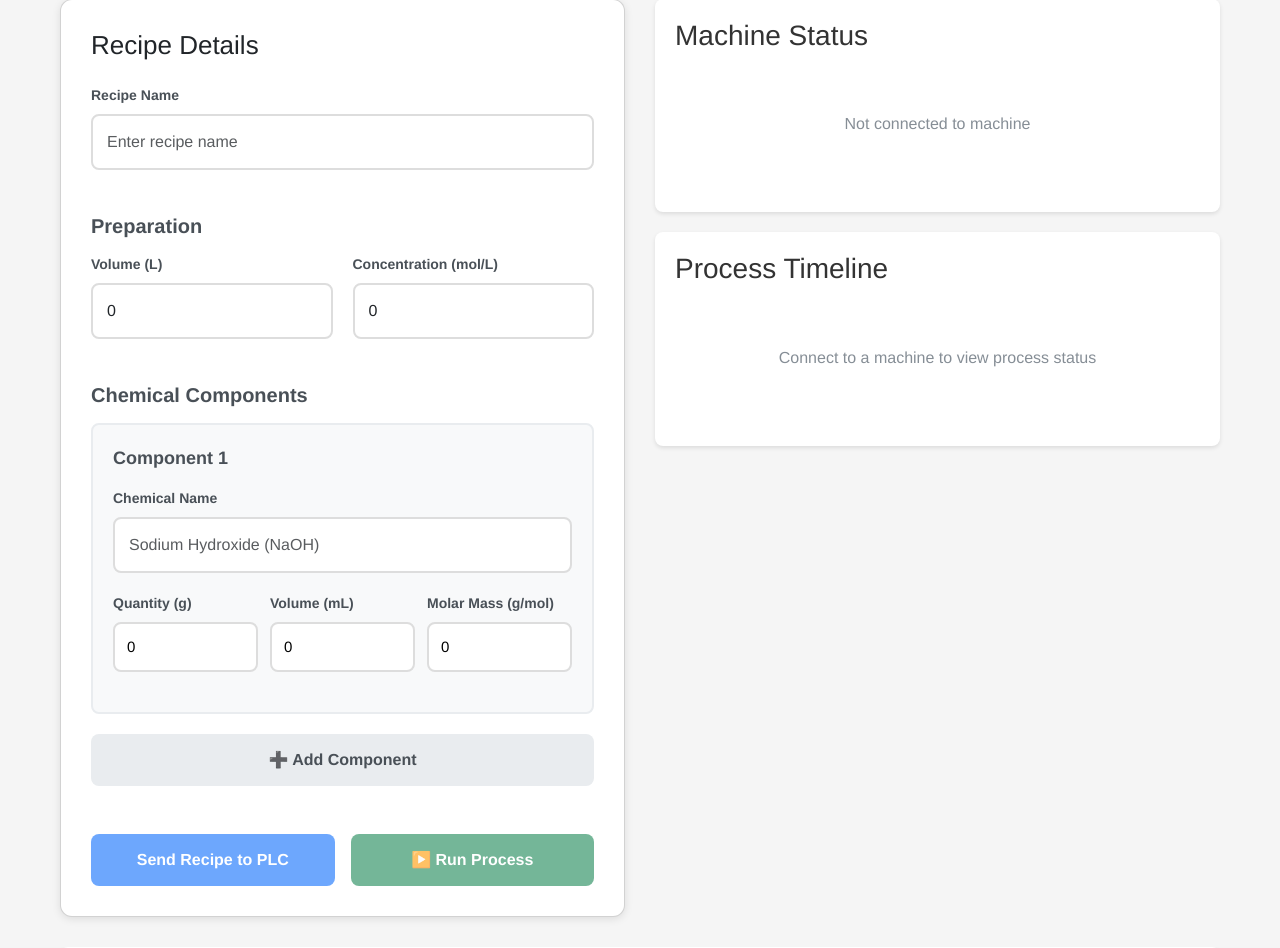
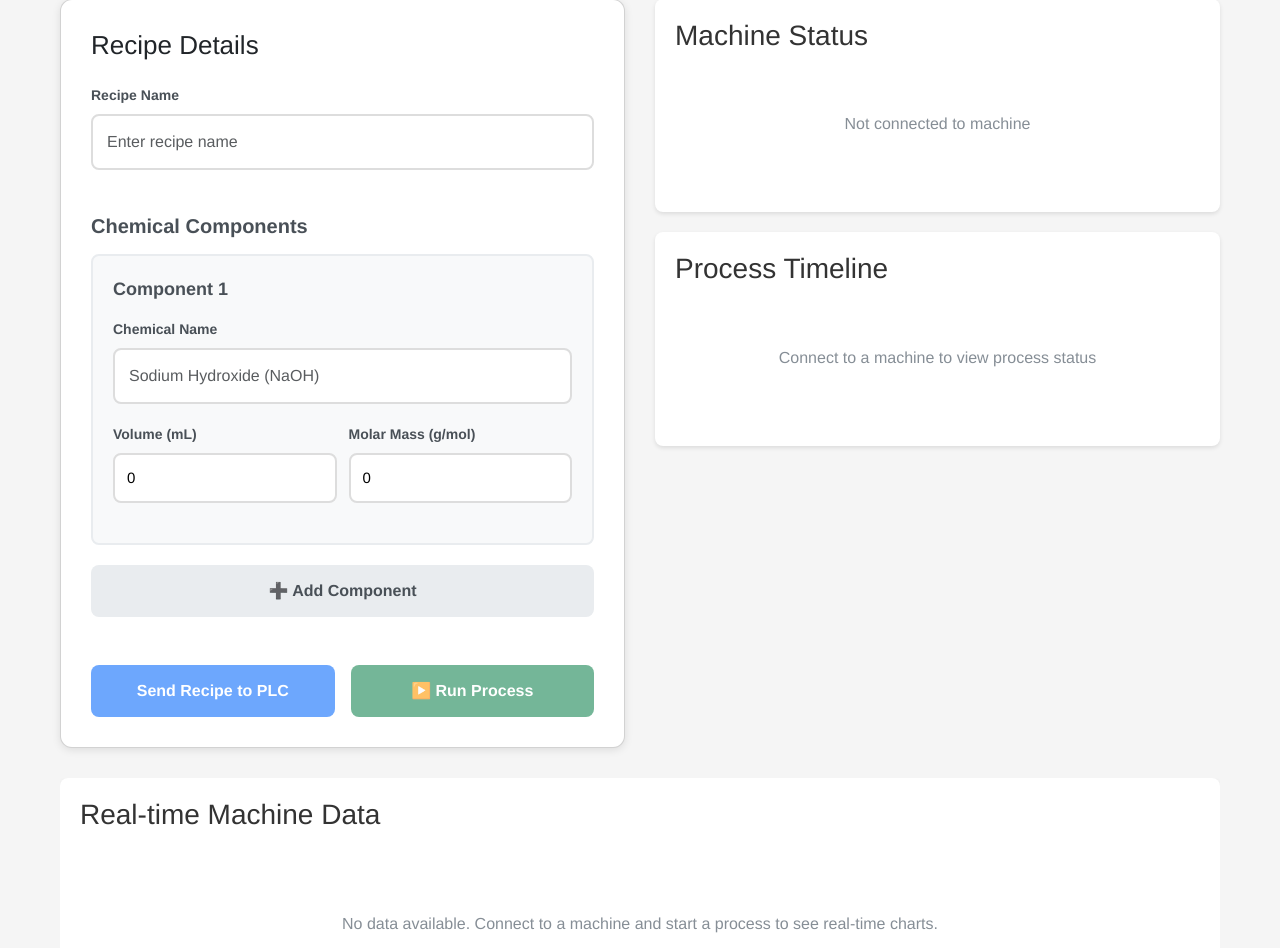
Before and after one commit to NicolasLBN/gateway-ads, an ASP.NET Core app: page /new-recipe in a window 1280 px wide. Shown: the part 318-1266 px from the top of the page. Run offline with ASP.NET Core 8, Linux system fonts and the light colour scheme; style sheets or scripts are compiled from the project's sources; some libraries are stand-ins or nearby versions.

Commit message:
Remove Edit button from Favorites, remove Preparation section and Quantity field from New Recipe, center Developer Settings
Co-authored-by: NicolasLBN <57492139+NicolasLBN@users.noreply.github.com>

```diff
--- a/blazor-app/Components/Pages/Developer.razor
+++ b/blazor-app/Components/Pages/Developer.razor
@@ -166,6 +166,7 @@
 <style>
     .developer-page {
         max-width: 900px;
+        margin: 0 auto;
     }
 
     .page-header {
--- a/blazor-app/Components/Pages/NewRecipe.razor
+++ b/blazor-app/Components/Pages/NewRecipe.razor
@@ -53,18 +53,6 @@
                     <input type="text" class="form-control" @bind="recipeName" placeholder="Enter recipe name" />
                 </div>
 
-                <h3>Preparation</h3>
-                <div class="form-row">
-                    <div class="form-group">
-                        <label>Volume (L)</label>
-                        <input type="number" class="form-control" @bind="preparationVolume" step="0.1" />
-                    </div>
-                    <div class="form-group">
-                        <label>Concentration (mol/L)</label>
-                        <input type="number" class="form-control" @bind="preparationConcentration" step="0.01" />
-                    </div>
-                </div>
-
                 <h3>Chemical Components</h3>
 
                 @foreach (var (ingredient, index) in ingredients.Select((ing, idx) => (ing, idx)))
@@ -84,10 +72,6 @@
                         </div>
 
                         <div class="ingredient-fields">
-                            <div class="form-group">
-                                <label>Quantity (g)</label>
-                                <input type="number" class="form-control-sm" @bind="ingredient.Quantity" placeholder="0.00" step="0.01" />
-                            </div>
                             <div class="form-group">
                                 <label>Volume (mL)</label>
                                 <input type="number" class="form-control-sm" @bind="ingredient.Volume" placeholder="0.00" step="0.1" />
@@ -516,7 +500,7 @@
 
     .ingredient-fields {
         display: grid;
-        grid-template-columns: 1fr 1fr 1fr;
+        grid-template-columns: 1fr 1fr;
         gap: 12px;
         margin-top: 12px;
     }
```
Also changed, not shown: blazor-app/Components/Pages/Favorites.razor (+2 -47 lines).
